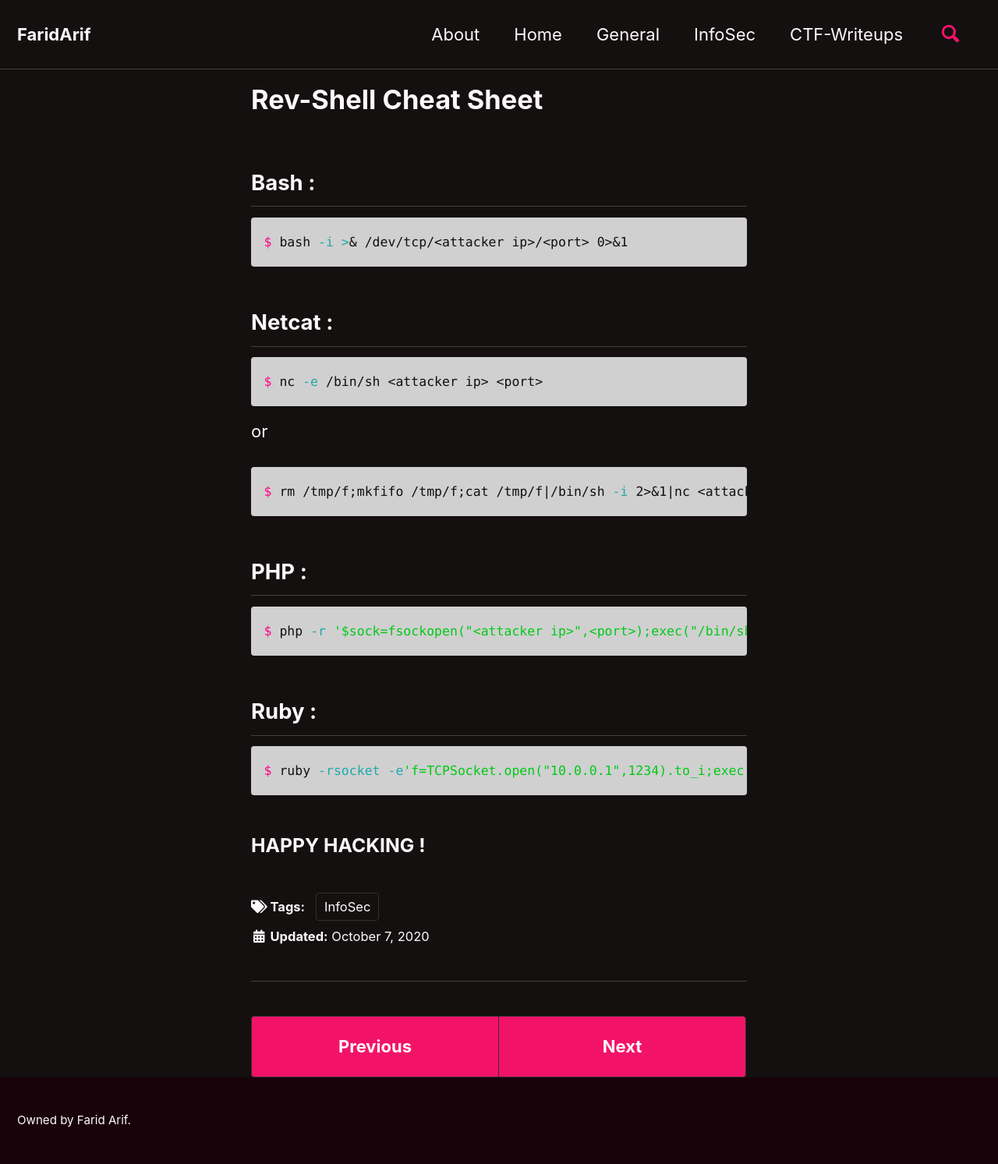
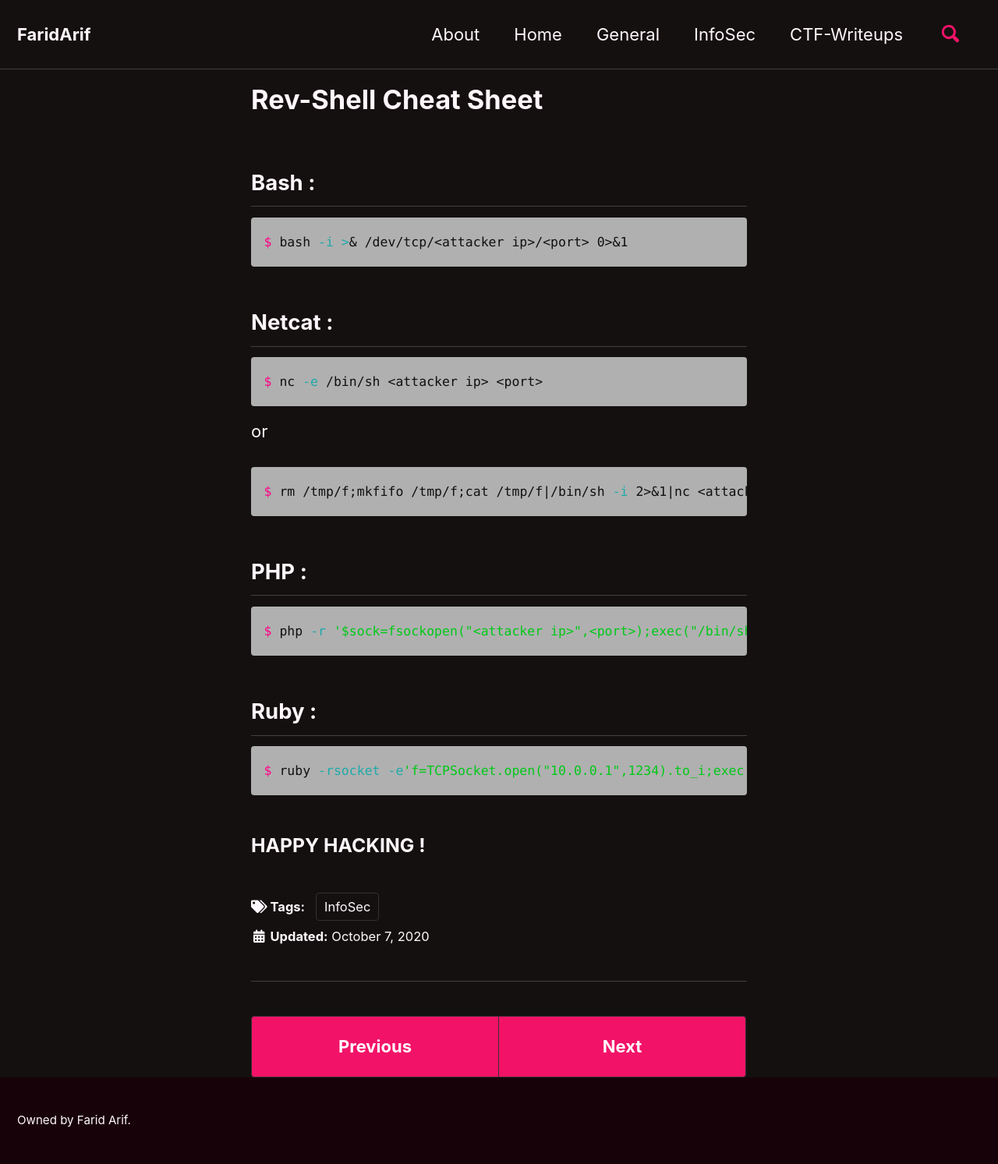
Before and after one commit to faridarif/faridarif.github.io, a Jekyll site: the page built from _posts/2020-10-07-revshell.md, in a window 1280 px wide. Shown: the whole page at 78% size. Built offline with Jekyll 4.4.1, drawn with Linux system fonts in a browser that asks for light colours; cached includes are drawn as plain includes.

Commit message:
Update _syntax.scss

```diff
--- a/_sass/minimal-mistakes/_syntax.scss
+++ b/_sass/minimal-mistakes/_syntax.scss
@@ -6,7 +6,7 @@ div.highlighter-rouge,
 figure.highlight {
   position: relative;
   margin-bottom: 1em;
-  background: $base02;
+  background: $base03;
   color: $base05;
   font-family: $monospace;
   font-size: $type-size-6;
```
